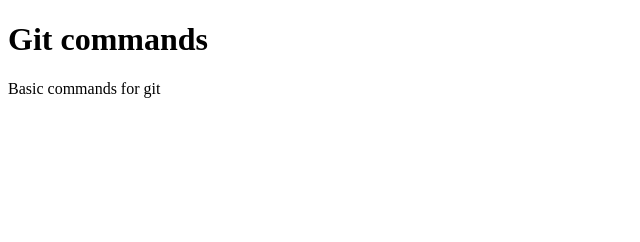
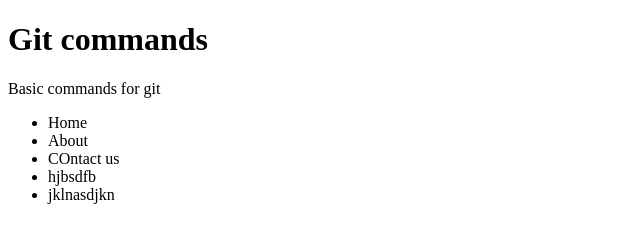
Before and after one commit to Debanshu404/learning-git, a plain HTML site: page index.html in a window 1280 px wide. Shown: the whole page, without its empty margins (0-640 px from the left). Drawn offline with Linux system fonts and the light colour scheme.

Commit message:
add navbar

```diff
--- a/index.html
+++ b/index.html
@@ -9,6 +9,13 @@
 <body>
     <h1>Git commands</h1>
     <p>Basic commands for git</p>
+    <ul class="nav">
+        <li class="nav-item">Home</li>
+        <li class="nav-item">About</li>
+        <li class="nav-item">COntact us </li>
+        <li class="nav-item">hjbsdfb</li>
+        <li class="nav-item">jklnasdjkn</li>
+    </ul>
 
 </body>
 </html>
```
